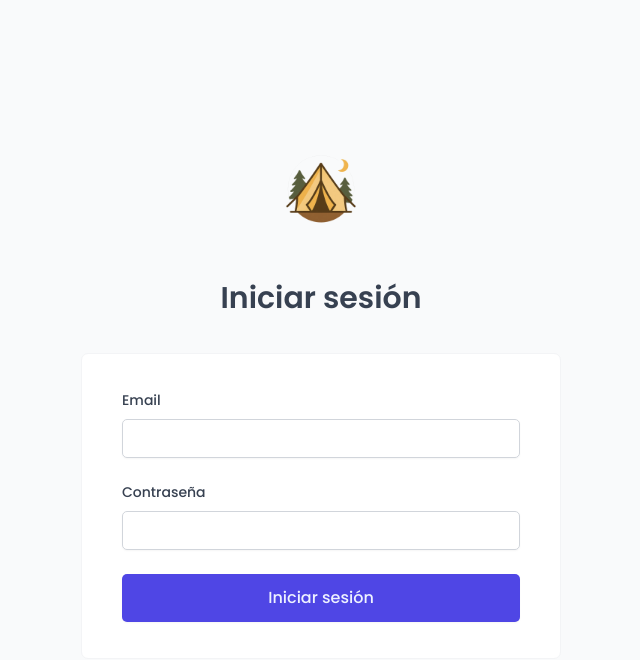
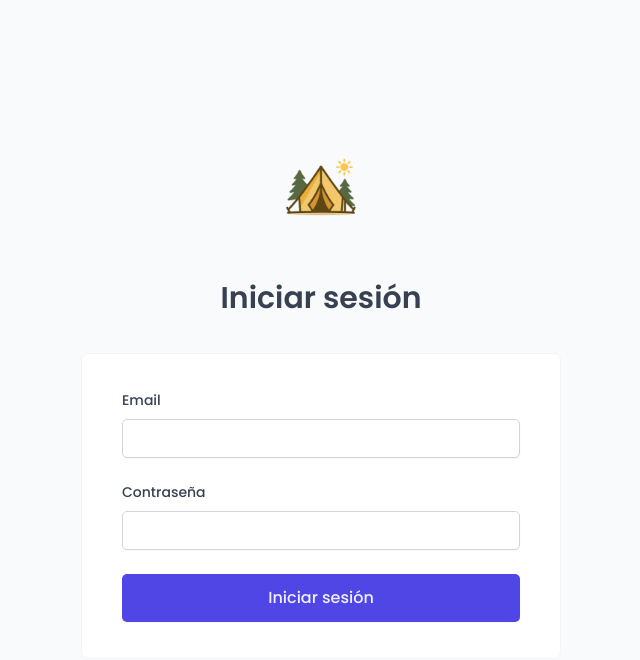
Before and after one commit to ricardozuritadev/glampings-management-dashboard, a React (Vite) app: page /login in a window 1280 px wide. Shown: the top 660 px of the page, without its empty margins (319-959 px from the left). Built offline with nearby package versions, Linux system fonts and the light colour scheme; no server answers; a web font is replaced by a local one.

Commit message:
feat: implement dark mode

```diff
--- /dev/null
+++ b/src/context/DarkMode.context.tsx
@@ -0,0 +1,45 @@
+import { createContext, useEffect, type ReactNode } from "react";
+import { useLocalStorageState } from "@/hooks/useLocalStorageState";
+
+type DarkModeContextType = {
+    isDarkMode: boolean;
+    toggleDarkMode: () => void;
+};
+
+type DarkModeProviderProps = {
+    children: ReactNode;
+};
+
+export const DarkModeContext = createContext<DarkModeContextType | undefined>(
+    undefined
+);
+
+export default function DarkModeProvider({ children }: DarkModeProviderProps) {
+    const [isDarkMode, setIsDarkMode] = useLocalStorageState(
+        "isDarkMode",
+        false
+    );
+
+    useEffect(
+        function () {
+            if (isDarkMode) {
+                document.documentElement.classList.add("dark-mode");
+                document.documentElement.classList.remove("light-mode");
+            } else {
+                document.documentElement.classList.add("light-mode");
+                document.documentElement.classList.remove("dark-mode");
+            }
+        },
+        [isDarkMode]
+    );
+
+    function toggleDarkMode() {
+        setIsDarkMode((isDarkMode: boolean) => !isDarkMode);
+    }
+
+    return (
+        <DarkModeContext.Provider value={{ isDarkMode, toggleDarkMode }}>
+            {children}
+        </DarkModeContext.Provider>
+    );
+}
--- /dev/null
+++ b/src/hooks/useDarkMode.ts
@@ -0,0 +1,14 @@
+import { useContext } from "react";
+import { DarkModeContext } from "@/context/DarkMode.context";
+
+export function useDarkMode() {
+    const contextValue = useContext(DarkModeContext);
+
+    if (!contextValue) {
+        throw new Error(
+            "useDarkMode must be called from within an DarkModeContextProvider"
+        );
+    }
+
+    return contextValue;
+}
--- /dev/null
+++ b/src/hooks/useLocalStorageState.ts
@@ -0,0 +1,17 @@
+import { useEffect, useState } from "react";
+
+export function useLocalStorageState<T>(key: string, initialState: T) {
+    const [value, setValue] = useState(function () {
+        const storedValue = localStorage.getItem(key);
+        return storedValue ? JSON.parse(storedValue) : initialState;
+    });
+
+    useEffect(
+        function () {
+            localStorage.setItem(key, JSON.stringify(value));
+        },
+        [value, key]
+    );
+
+    return [value, setValue];
+}
--- a/src/styles/GlobalStyles.ts
+++ b/src/styles/GlobalStyles.ts
@@ -2,16 +2,7 @@ import { createGlobalStyle } from "styled-components";
 
 const GlobalStyles = createGlobalStyle`
 :root {
-  /* Indigo */
-  --color-brand-50: #eef2ff;
-  --color-brand-100: #e0e7ff;
-  --color-brand-200: #c7d2fe;
-  --color-brand-500: #6366f1;
-  --color-brand-600: #4f46e5;
-  --color-brand-700: #4338ca;
-  --color-brand-800: #3730a3;
-  --color-brand-900: #312e81;
-
+    &, &.light-mode {
         /* Grey */
         --color-grey-0: #fff;
         --color-grey-50: #f9fafb;
@@ -46,14 +37,61 @@ const GlobalStyles = createGlobalStyle`
         --shadow-md: 0px 0.6rem 2.4rem rgba(0, 0, 0, 0.06);
         --shadow-lg: 0 2.4rem 3.2rem rgba(0, 0, 0, 0.12);
 
+        --image-grayscale: 0;
+        --image-opacity: 100%;
+    }
+
+    &, &.dark-mode {
+        --color-grey-0: #18212f;
+        --color-grey-50: #111827;
+        --color-grey-100: #1f2937;
+        --color-grey-200: #374151;
+        --color-grey-300: #4b5563;
+        --color-grey-400: #6b7280;
+        --color-grey-500: #9ca3af;
+        --color-grey-600: #d1d5db;
+        --color-grey-700: #e5e7eb;
+        --color-grey-800: #f3f4f6;
+        --color-grey-900: #f9fafb;
+
+        --color-blue-100: #075985;
+        --color-blue-700: #e0f2fe;
+        --color-green-100: #166534;
+        --color-green-700: #dcfce7;
+        --color-yellow-100: #854d0e;
+        --color-yellow-700: #fef9c3;
+        --color-silver-100: #374151;
+        --color-silver-700: #f3f4f6;
+        --color-indigo-100: #3730a3;
+        --color-indigo-700: #e0e7ff;
+
+        --color-red-100: #fee2e2;
+        --color-red-700: #b91c1c;
+        --color-red-800: #991b1b;
+
+        --backdrop-color: rgba(0, 0, 0, 0.3);
+
+        --shadow-sm: 0 1px 2px rgba(0, 0, 0, 0.4);
+        --shadow-md: 0px 0.6rem 2.4rem rgba(0, 0, 0, 0.3);
+        --shadow-lg: 0 2.4rem 3.2rem rgba(0, 0, 0, 0.4);
+
+        --image-grayscale: 10%;
+        --image-opacity: 90%;
+    }
+
+  --color-brand-50: #eef2ff;
+  --color-brand-100: #e0e7ff;
+  --color-brand-200: #c7d2fe;
+  --color-brand-500: #6366f1;
+  --color-brand-600: #4f46e5;
+  --color-brand-700: #4338ca;
+  --color-brand-800: #3730a3;
+  --color-brand-900: #312e81;
+
   --border-radius-tiny: 3px;
   --border-radius-sm: 5px;
   --border-radius-md: 7px;
   --border-radius-lg: 9px;
-
-  /* For dark mode */
-  --image-grayscale: 0;
-  --image-opacity: 100%;
 }
 
 *,
@@ -146,41 +184,7 @@ img {
 /*
 FOR DARK MODE
 
---color-grey-0: #18212f;
---color-grey-50: #111827;
---color-grey-100: #1f2937;
---color-grey-200: #374151;
---color-grey-300: #4b5563;
---color-grey-400: #6b7280;
---color-grey-500: #9ca3af;
---color-grey-600: #d1d5db;
---color-grey-700: #e5e7eb;
---color-grey-800: #f3f4f6;
---color-grey-900: #f9fafb;
 
---color-blue-100: #075985;
---color-blue-700: #e0f2fe;
---color-green-100: #166534;
---color-green-700: #dcfce7;
---color-yellow-100: #854d0e;
---color-yellow-700: #fef9c3;
---color-silver-100: #374151;
---color-silver-700: #f3f4f6;
---color-indigo-100: #3730a3;
---color-indigo-700: #e0e7ff;
-
---color-red-100: #fee2e2;
---color-red-700: #b91c1c;
---color-red-800: #991b1b;
-
---backdrop-color: rgba(0, 0, 0, 0.3);
-
---shadow-sm: 0 1px 2px rgba(0, 0, 0, 0.4);
---shadow-md: 0px 0.6rem 2.4rem rgba(0, 0, 0, 0.3);
---shadow-lg: 0 2.4rem 3.2rem rgba(0, 0, 0, 0.4);
-
---image-grayscale: 10%;
---image-opacity: 90%;
 */
 `;
 
--- /dev/null
+++ b/src/ui/DarkModeToggle.tsx
@@ -0,0 +1,15 @@
+import { useDarkMode } from "@/hooks/useDarkMode";
+
+import { HiOutlineMoon, HiOutlineSun } from "react-icons/hi2";
+
+import ButtonIcon from "./ButtonIcon";
+
+export default function DarkModeToggle() {
+    const { isDarkMode, toggleDarkMode } = useDarkMode();
+
+    return (
+        <ButtonIcon onClick={toggleDarkMode}>
+            {isDarkMode ? <HiOutlineMoon /> : <HiOutlineSun />}
+        </ButtonIcon>
+    );
+}
--- a/src/ui/HeaderMenu.tsx
+++ b/src/ui/HeaderMenu.tsx
@@ -6,6 +6,7 @@ import { PATHS } from "@/constants/paths.constants";
 
 import ButtonIcon from "./ButtonIcon";
 import Logout from "@/features/auth/Logout";
+import DarkModeToggle from "./DarkModeToggle";
 
 const StyledHeaderMenu = styled.ul`
     display: flex;
@@ -24,6 +25,10 @@ export default function HeaderMenu() {
             </li>
 
             <li>
+                <DarkModeToggle />
+            </li>
+
+            <li>
                 <Logout />
             </li>
         </StyledHeaderMenu>
--- a/src/ui/Logo.tsx
+++ b/src/ui/Logo.tsx
@@ -1,4 +1,5 @@
 import styled from "styled-components";
+import { useDarkMode } from "@/hooks/useDarkMode";
 
 const StyledLogo = styled.div`
     text-align: center;
@@ -10,9 +11,13 @@ const Img = styled.img`
 `;
 
 export default function Logo() {
+    const { isDarkMode } = useDarkMode();
     return (
         <StyledLogo>
-            <Img src="/logo-dark.png" alt="Logo" />
+            <Img
+                src={isDarkMode ? "/logo-dark.png" : "/logo-light.png"}
+                alt="Logo"
+            />
         </StyledLogo>
     );
 }
```
Also changed, not shown: src/App.tsx (+19 -4 lines). Lines whose indentation alone changed are shown as unchanged.
